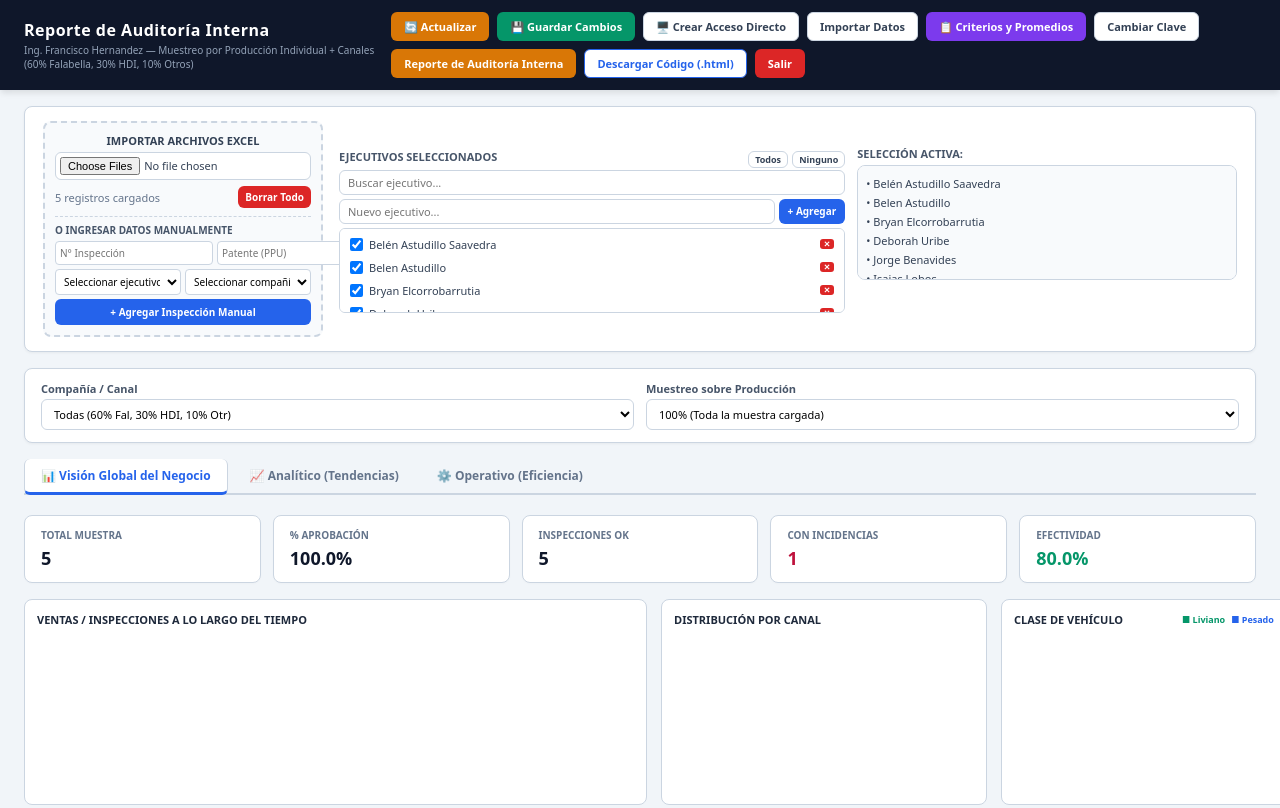
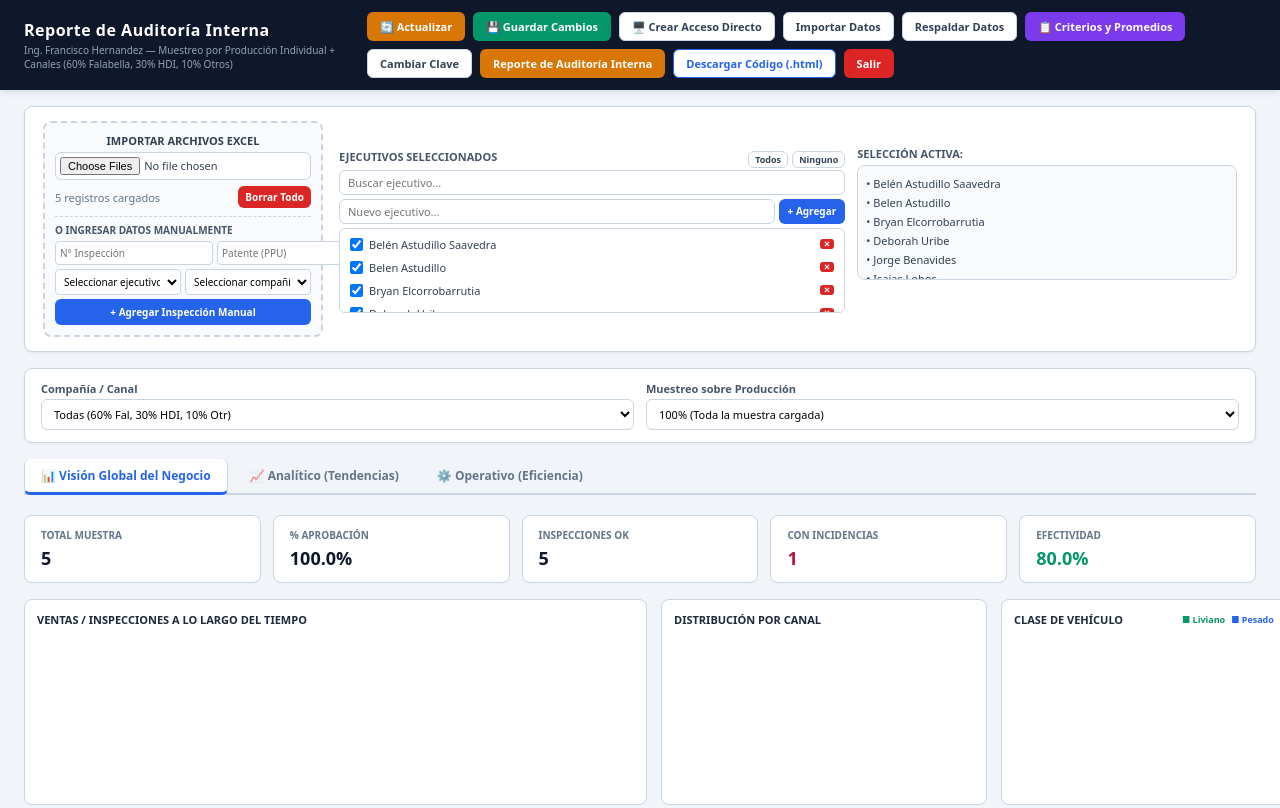
Before and after one commit to franciscojhn/Auditoria-Interna, a plain HTML site: page index.html in a window 1280 px wide. Shown: the top 808 px of the page. Drawn offline with nearby package versions, Linux system fonts and the light colour scheme.

Commit message:
Add button to export data as JSON backup

```diff
--- a/index.html
+++ b/index.html
@@ -492,7 +492,7 @@
                 <button onclick="createDesktopShortcutScript()" class="btn-sec" title="Crear acceso directo en el escritorio Auditorias Internas FH 2026-27">🖥️ Crear Acceso Directo</button>
                 <button onclick="document.getElementById('importJsonFile').click()" class="btn-sec" title="Cargar respaldo guardado">Importar Datos</button>
                 <input type="file" id="importJsonFile" accept=".json" style="display:none" onchange="importDataJSON(event)">
-
+                <button onclick="exportDataJSON()" class="btn-sec" title="Crear respaldo de seguridad">Respaldar Datos</button>
                 <button onclick="openCriteriaModal()" class="btn-purple" title="Criterios de Rechazo y Acreditación de Dominio">📋 Criterios y Promedios</button>
                 <button onclick="openChangePasswordModal()" class="btn-sec">Cambiar Clave</button>
                 <button onclick="openEmailReportModal()" class="btn-amber">Reporte de Auditoría Interna</button>
```
